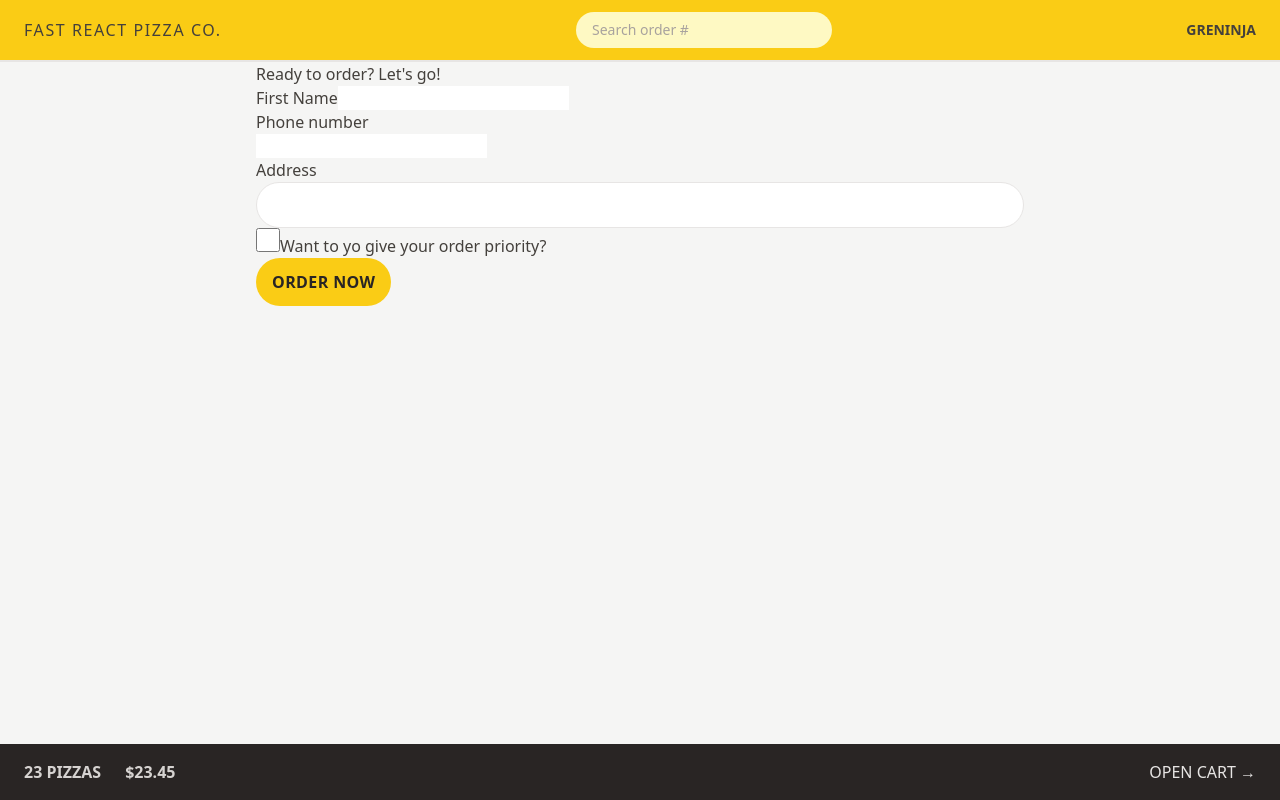
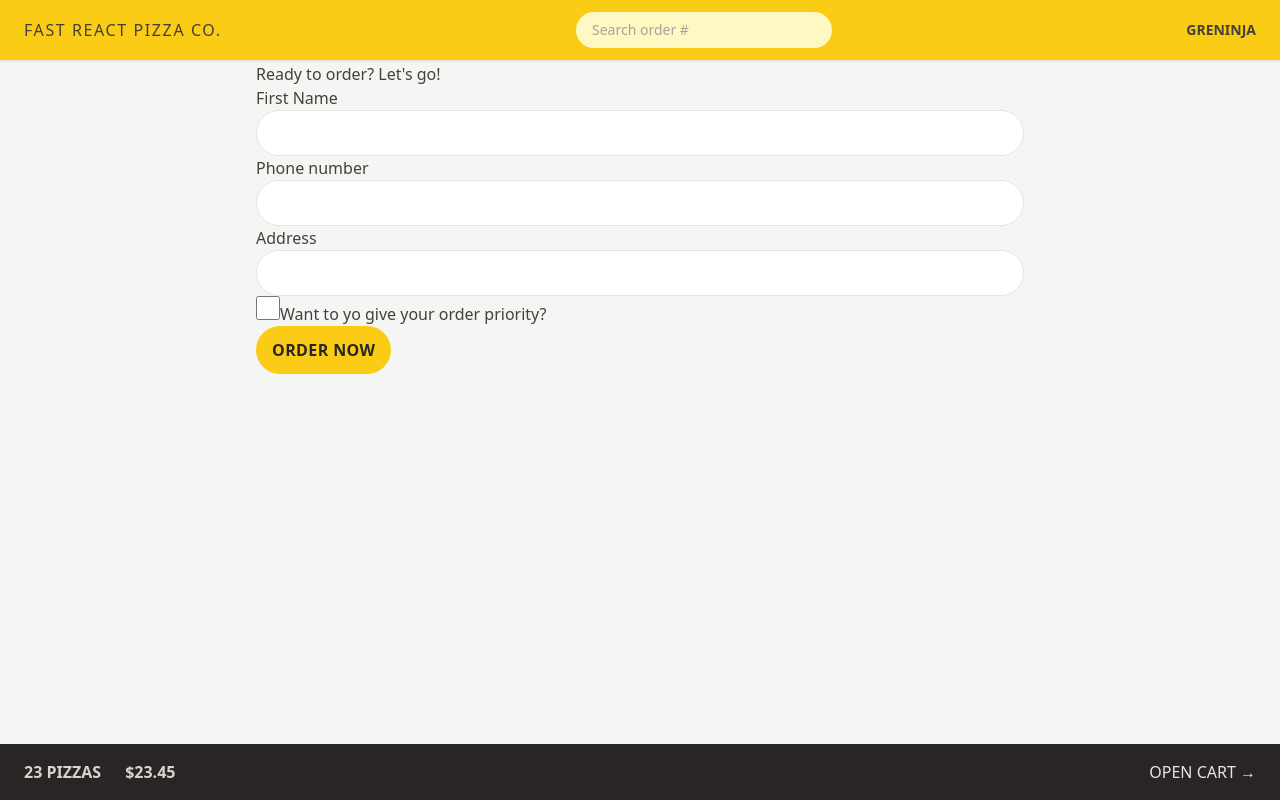
Before and after one commit to greninjam26/fast-react-pizza, a React (Vite) app: page /order/new in a window 1280 px wide. Built offline with nearby package versions, Linux system fonts and the light colour scheme.

Commit message:
reuse the style for the input field

```diff
--- a/src/features/order/CreateOrder.jsx
+++ b/src/features/order/CreateOrder.jsx
@@ -50,13 +50,13 @@
       <Form method="POST">
         <div>
           <label>First Name</label>
-          <input type="text" name="customer" required />
+          <input className="input" type="text" name="customer" required />
         </div>
 
         <div>
           <label>Phone number</label>
           <div>
-            <input type="tel" name="phone" required />
+            <input className="input" type="tel" name="phone" required />
           </div>
           {formErrors?.phone && <p>{formErrors.phone}</p>}
         </div>
@@ -64,12 +64,7 @@
         <div>
           <label>Address</label>
           <div>
-            <input
-              type="text"
-              name="address"
-              required
-              className="w-full rounded-full border border-stone-200 px-4 py-2 text-sm transition-all duration-300 focus:outline-none focus:ring focus:ring-yellow-400 md:px-6 md:py-3"
-            />
+            <input className="input" type="text" name="address" required />
           </div>
         </div>
 
--- a/src/index.css
+++ b/src/index.css
@@ -2,19 +2,12 @@
 @tailwind components;
 @tailwind utilities;
 
-/* body {
-  font-family: system-ui, -apple-system, BlinkMacSystemFont, 'Segoe UI', Roboto,
-    Oxygen, Ubuntu, Cantarell, 'Open Sans', 'Helvetica Neue', sans-serif;
-  background-color: #f7f7f7;
-  color: #444;
+/* shouldn't be doing this, it is better to make a reusable component for the input and not put the style into a class, this defeat the purpose of using tailwind */
+@layer components {
+  .input {
+    @apply w-full rounded-full border border-stone-200 px-4 py-2 text-sm transition-all duration-300 focus:outline-none focus:ring focus:ring-yellow-400 md:px-6 md:py-3;
   }
-
-.layout {
-  display: grid;
-  grid-template-rows: auto 1fr auto;
-  gap: 32px;
-  height: 100dvh;
-} */
+}
 
 /* https://dev.to/afif/i-made-100-css-loaders-for-your-next-project-4eje */
 .loader {
```
Lines whose indentation alone changed are shown as unchanged.
